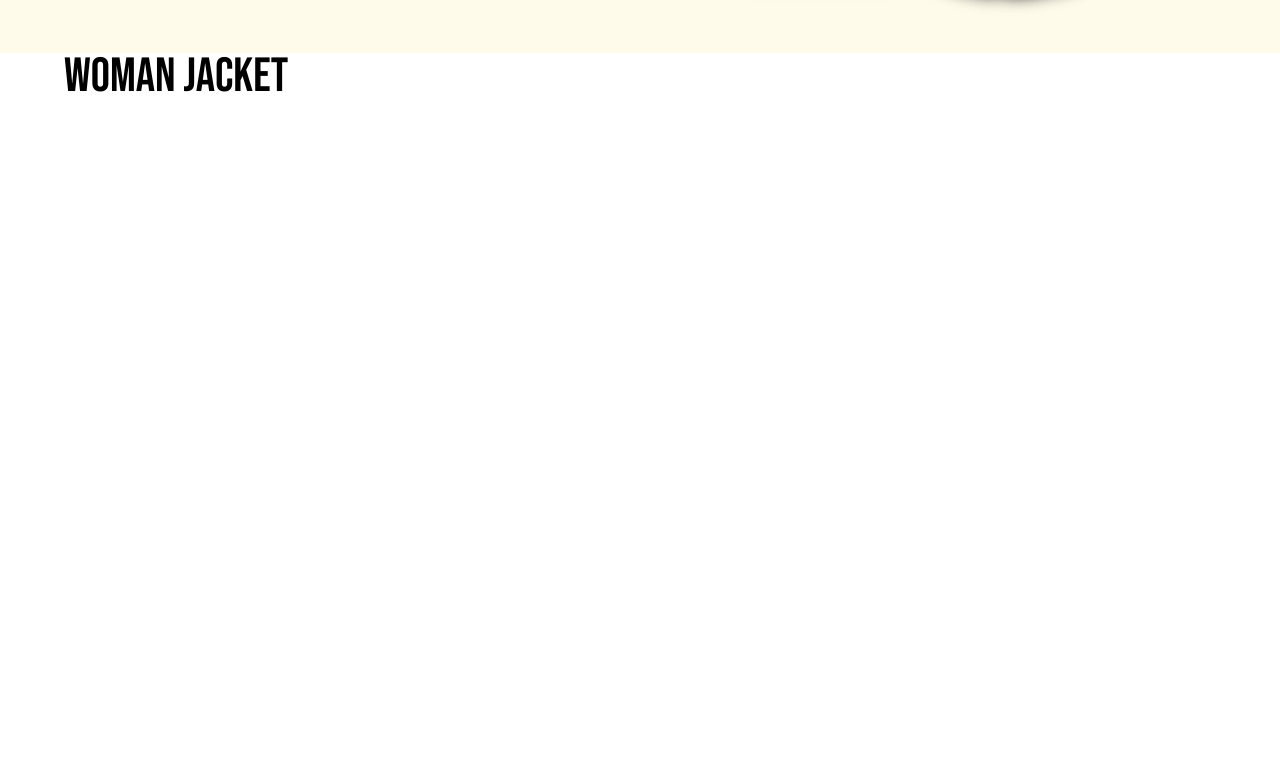
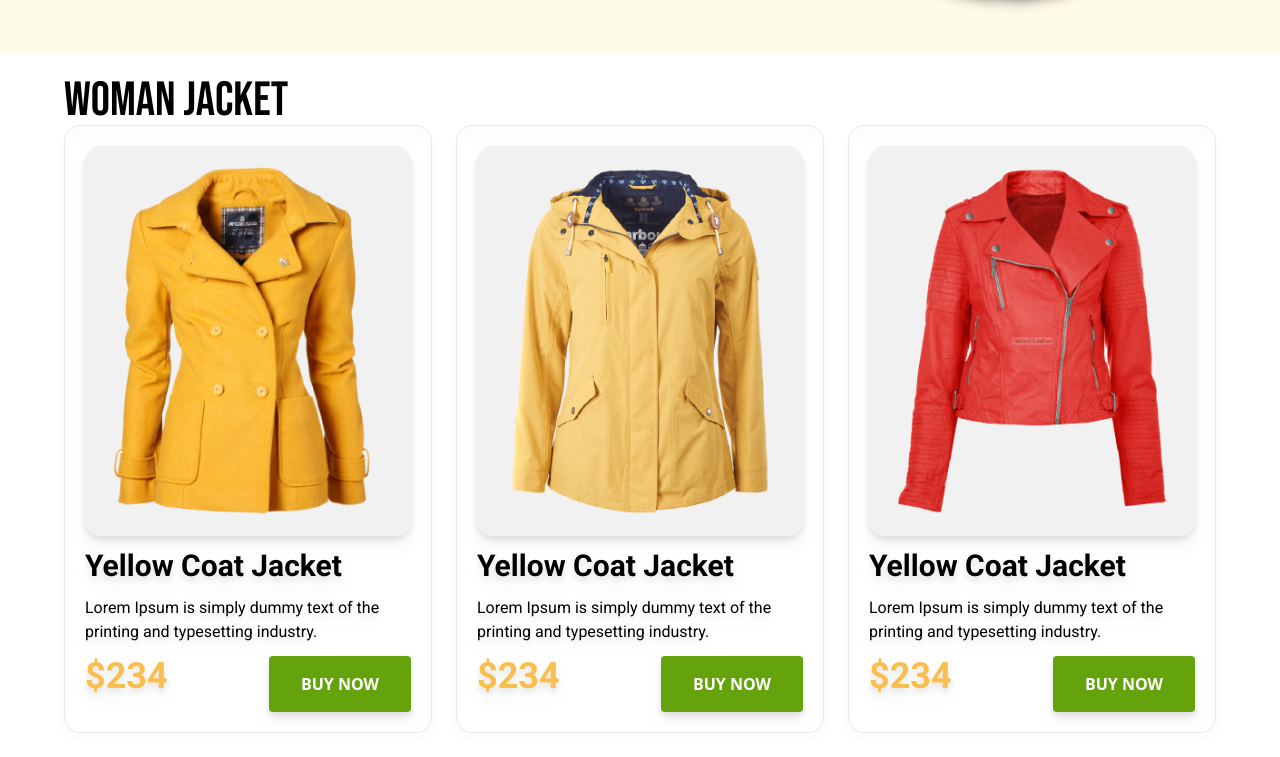
Before and after one commit to shahin-hossain-dev/penguin-fashion-with-tailwind, a plain HTML site: page index.html in a window 1280 px wide. Shown: the part 573-1330 px from the top of the page. Before the commit the page ends 800 px from the top, so only its background shows below. Drawn offline with nearby package versions, Linux system fonts and the light colour scheme.

Commit message:
12-9 Setup Custom Card And Card Grid Using Tailwind Css

```diff
--- a/index.html
+++ b/index.html
@@ -46,8 +46,50 @@
     </header>
 
     <main class="max-w-6xl mx-auto">
-        <section>
+        <!-- Women Jacket section -->
+        <section class="py-6">
             <h2 class="uppercase bebas-font text-5xl">Woman Jacket</h2>
+            <div class="jacket-container grid grid-cols-1 md:grid-cols-2 lg:grid-cols-3 gap-6">
+                <!-- card-1 -->
+                <div class="jacket-card space-y-3 drop-shadow-lg border rounded-2xl p-5">
+                    <div class="bg-[#F1F1F1] p-5 rounded-2xl">
+                        <img src="./images/jacket-1.png" alt="">
+                    </div>
+                    <h3 class="text-3xl font-bold roboto-font">Yellow Coat Jacket </h3>
+                    <p class="roboto-font">Lorem Ipsum is simply dummy text of the
+                        printing and typesetting industry.</p>
+                    <div class="flex justify-between">
+                        <h3 class="roboto-font text-4xl font-extrabold text-[#FABE4C]">$234</h3>
+                        <button class="bg-lime-600 text-white font-bold py-4 px-8 rounded">BUY NOW</button>
+                    </div>
+                </div>
+                <!-- card-2 -->
+                <div class="jacket-card space-y-3 drop-shadow-lg border rounded-2xl p-5">
+                    <div class="bg-[#F1F1F1] p-5 rounded-2xl">
+                        <img src="./images/jacket-2.png" alt="">
+                    </div>
+                    <h3 class="text-3xl font-bold roboto-font">Yellow Coat Jacket </h3>
+                    <p class="roboto-font">Lorem Ipsum is simply dummy text of the
+                        printing and typesetting industry.</p>
+                    <div class="flex justify-between">
+                        <h3 class="roboto-font text-4xl font-extrabold text-[#FABE4C]">$234</h3>
+                        <button class="bg-lime-600 text-white font-bold py-4 px-8 rounded">BUY NOW</button>
+                    </div>
+                </div>
+                <!-- card-3 -->
+                <div class="jacket-card space-y-3 drop-shadow-lg border rounded-2xl p-5">
+                    <div class="bg-[#F1F1F1] p-5 rounded-2xl">
+                        <img src="./images/jacket-3.png" alt="">
+                    </div>
+                    <h3 class="text-3xl font-bold roboto-font">Yellow Coat Jacket </h3>
+                    <p class="roboto-font">Lorem Ipsum is simply dummy text of the
+                        printing and typesetting industry.</p>
+                    <div class="flex justify-between">
+                        <h3 class="roboto-font text-4xl font-extrabold text-[#FABE4C]">$234</h3>
+                        <button class="bg-lime-600 text-white font-bold py-4 px-8 rounded">BUY NOW</button>
+                    </div>
+                </div>
+            </div>
         </section>
     </main>
     <footer></footer>
--- a/styles/style.css
+++ b/styles/style.css
@@ -1,4 +1,4 @@
-@import url('https://fonts.googleapis.com/css2?family=Bebas+Neue&display=swap');
+@import url('https://fonts.googleapis.com/css2?family=Bebas+Neue&family=Roboto:wght@400;700&display=swap');
 
 .banner img {
     filter: blur(8px);
@@ -7,3 +7,7 @@
 .bebas-font {
     font-family: 'Bebas Neue', sans-serif;
 }
+
+.roboto-font {
+    font-family: 'Roboto', sans-serif;
+}
```
